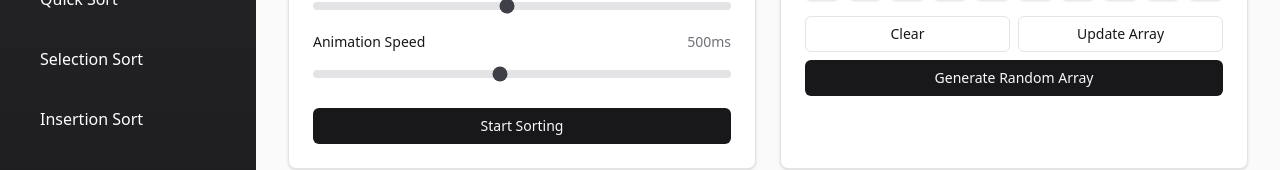
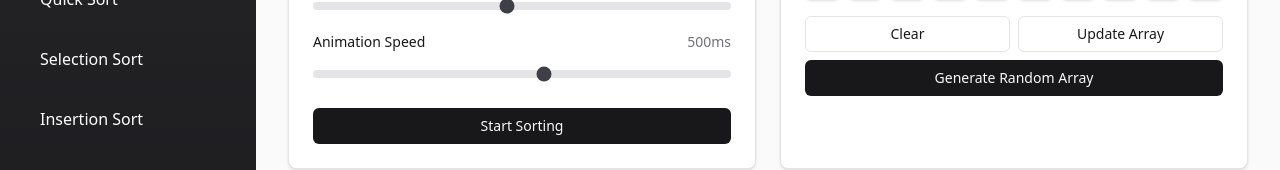
Before and after one commit to abulgit/Sorting-Visualizer, a React (Vite) app: page / in a window 1280 px wide. Both pictures are taken after a click on the button "Bubble Sort". Shown: the part 265-435 px from the top of the page. Built offline with nearby package versions, Linux system fonts and the light colour scheme.

Commit message:
Fix sorting speed

```diff
--- a/src/components/SortingControls.tsx
+++ b/src/components/SortingControls.tsx
@@ -53,8 +53,11 @@ export default function SortingControls({ ...props }: SortingControlsProps) {
               min="100"
               max="1000"
               step="100"
-              value={props.speed}
-              onChange={(e) => props.onSpeedChange(Number(e.target.value))}
+              value={1100 - props.speed}
+              onChange={(e) => {
+                const sliderValue = Number(e.target.value)
+                props.onSpeedChange(1100 - sliderValue)
+              }}
               className="w-full h-2 bg-zinc-200 dark:bg-zinc-800 rounded-full appearance-none cursor-pointer accent-zinc-700 dark:accent-zinc-400"
             />
           </div>
```
